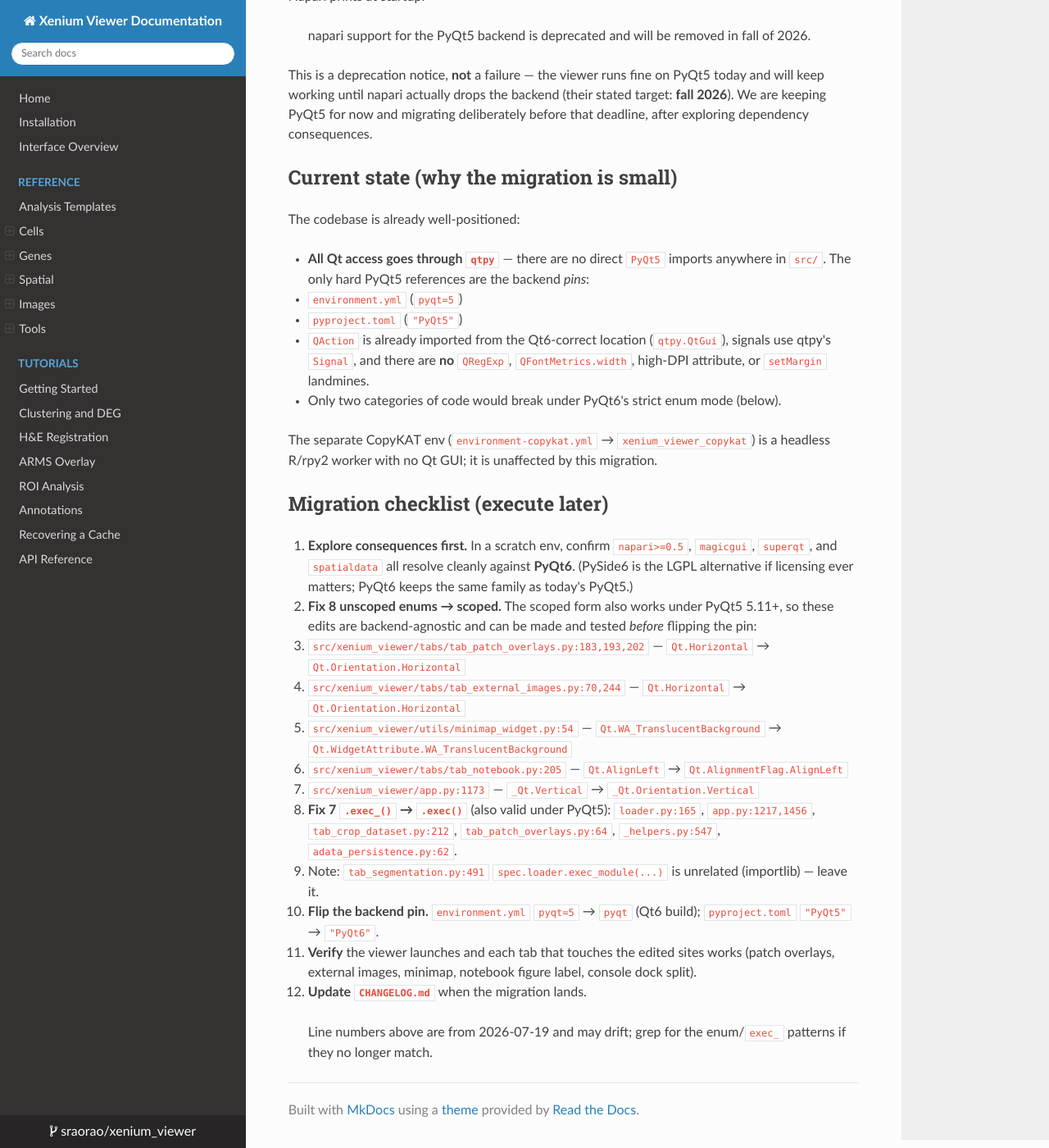
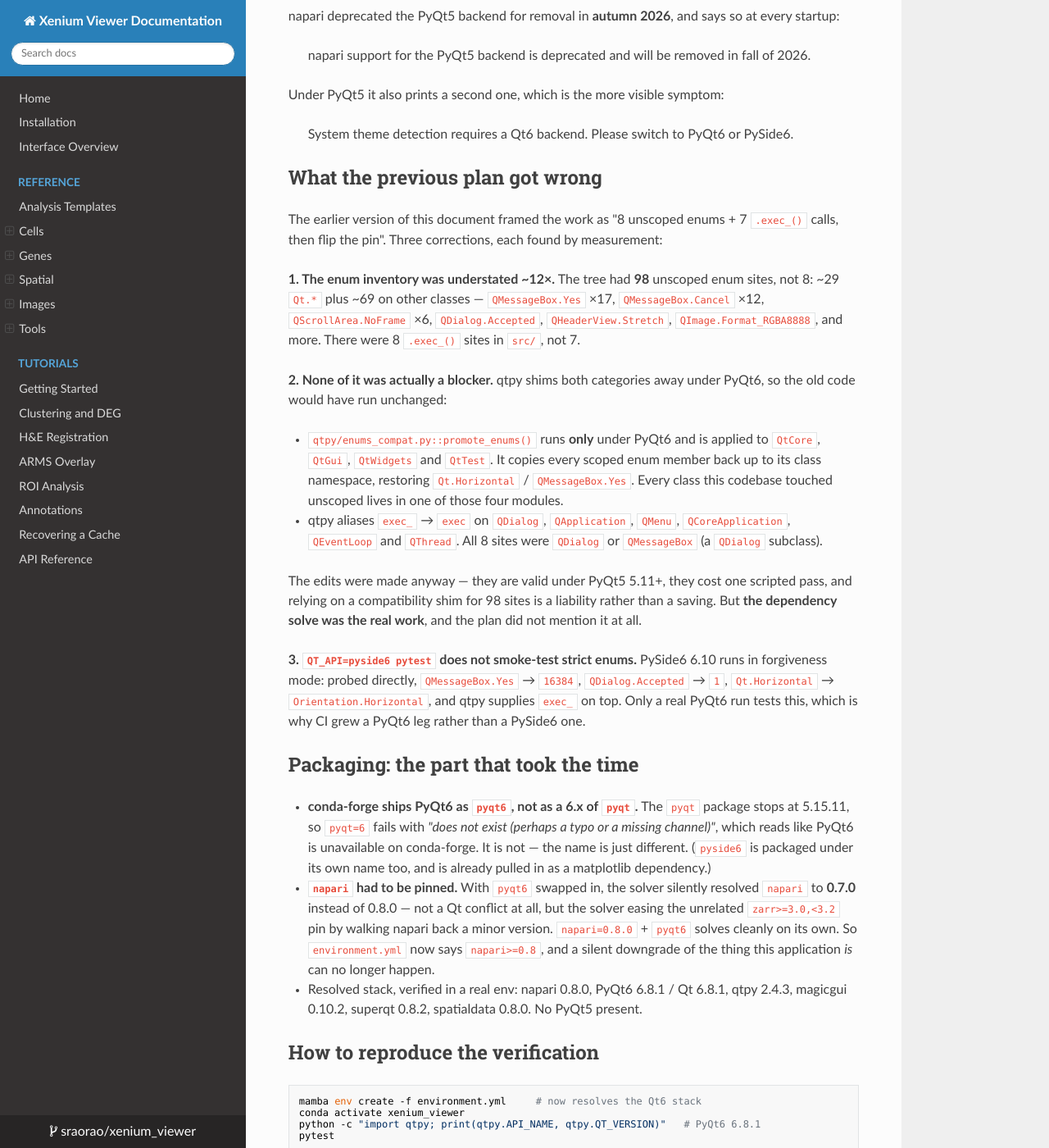
Before and after one commit to rao-genomics-lab/palms, an MkDocs documentation site: the page built from docs/pyqt6-migration.md, in a window 1280 px wide and 1400 px high, scrolled down 341 px. Shown: the whole window at 82% size. Built offline with MkDocs 1.6.1, drawn with Linux system fonts in a browser that asks for light colours; nearby versions of some CDN libraries; some of the changed text lies outside the part shown.

Commit message:
Migrate the Qt backend to PyQt6
Closes #15. napari deprecated the PyQt5 backend for removal in autumn 2026
and says so at every startup, alongside a second warning that system theme
detection needs Qt6.

environment.yml asks for `pyqt6`; pyproject.toml for `PyQt6`. The enum and
exec() edits landed separately and were already a no-op under PyQt5.

Two things the migration doc did not anticipate, both now recorded in it:

conda-forge ships PyQt6 as `pyqt6`, not as a 6.x of `pyqt` — that package
stops at 5.15.11, so `pyqt=6` fails with "does not exist (perhaps a typo or
a missing channel)", which reads as if PyQt6 were unavailable on the channel.

napari had to be pinned. With pyqt6 swapped in, the solver quietly resolved
napari to 0.7.0 — not a Qt conflict, but the solver easing the unrelated
`zarr>=3.0,<3.2` pin by walking napari back a minor version. napari=0.8.0 +
pyqt6 solves cleanly on its own, so `napari>=0.8` closes off a silent
downgrade of the thing this application is.

CI asserts the resolved backend before running the suite rather than adding
a second leg: both regressions above are invisible, and a green suite on the
wrong backend is what the migration was meant to end.

Verified in a real PyQt6 env (PyQt6 6.8.1 / Qt 6.8.1 / napari 0.8.0):
1045 passed, 24 skipped — identical to the PyQt5 baseline. All 40 scoped
enum forms were also evaluated under both bindings, and a widget-level smoke
test covers the six enums in minimap_widget that no test reaches.

Co-Authored-By: Claude Opus 5 <noreply@anthropic.com>
Claude-Session: https://claude.ai/code/session_0145GP8WoiYUy2tWatc34Jef

````diff
--- a/docs/pyqt6-migration.md
+++ b/docs/pyqt6-migration.md
@@ -1,61 +1,80 @@
-# TODO: Migrate napari off the deprecated PyQt5 backend → PyQt6
+# Migrating napari off the deprecated PyQt5 backend → PyQt6
 
-Status: **deferred / tracked** (as of 2026-07-19). No code changes made yet.
+Status: **done** (2026-08-24), issue #15. This file is now the record of what the
+migration actually required, because the plan it replaced was wrong in both
+directions — it overstated the code edits and understated the packaging.
 
 ## Why
 
-Napari prints at startup:
+napari deprecated the PyQt5 backend for removal in **autumn 2026**, and says so at
+every startup:
 
 > napari support for the PyQt5 backend is deprecated and will be removed in fall of 2026.
 
-This is a deprecation notice, **not** a failure — the viewer runs fine on PyQt5 today
-and will keep working until napari actually drops the backend (their stated target:
-**fall 2026**). We are keeping PyQt5 for now and migrating deliberately before that
-deadline, after exploring dependency consequences.
+Under PyQt5 it also prints a second one, which is the more visible symptom:
 
-## Current state (why the migration is small)
+> System theme detection requires a Qt6 backend. Please switch to PyQt6 or PySide6.
 
-The codebase is already well-positioned:
+## What the previous plan got wrong
 
-- **All Qt access goes through `qtpy`** — there are no direct `PyQt5` imports anywhere in
-  `src/`. The only hard PyQt5 references are the backend *pins*:
-  - `environment.yml` (`pyqt=5`)
-  - `pyproject.toml` (`"PyQt5"`)
-- `QAction` is already imported from the Qt6-correct location (`qtpy.QtGui`), signals use
-  qtpy's `Signal`, and there are **no** `QRegExp`, `QFontMetrics.width`, high-DPI
-  attribute, or `setMargin` landmines.
-- Only two categories of code would break under PyQt6's strict enum mode (below).
+The earlier version of this document framed the work as "8 unscoped enums + 7
+`.exec_()` calls, then flip the pin". Three corrections, each found by measurement:
 
-The separate CopyKAT env (`environment-copykat.yml` → `xenium_viewer_copykat`) is a headless
-R/rpy2 worker with no Qt GUI; it is unaffected by this migration.
+**1. The enum inventory was understated ~12×.** The tree had **98** unscoped enum
+sites, not 8: ~29 `Qt.*` plus ~69 on other classes — `QMessageBox.Yes` ×17,
+`QMessageBox.Cancel` ×12, `QScrollArea.NoFrame` ×6, `QDialog.Accepted`,
+`QHeaderView.Stretch`, `QImage.Format_RGBA8888`, and more. There were 8 `.exec_()`
+sites in `src/`, not 7.
 
-## Migration checklist (execute later)
+**2. None of it was actually a blocker.** qtpy shims both categories away under
+PyQt6, so the old code would have run unchanged:
 
-1. **Explore consequences first.** In a scratch env, confirm `napari>=0.5`, `magicgui`,
-   `superqt`, and `spatialdata` all resolve cleanly against **PyQt6**. (PySide6 is the
-   LGPL alternative if licensing ever matters; PyQt6 keeps the same family as today's
-   PyQt5.)
+- `qtpy/enums_compat.py::promote_enums()` runs **only** under PyQt6 and is applied
+  to `QtCore`, `QtGui`, `QtWidgets` and `QtTest`. It copies every scoped enum member
+  back up to its class namespace, restoring `Qt.Horizontal` / `QMessageBox.Yes`.
+  Every class this codebase touched unscoped lives in one of those four modules.
+- qtpy aliases `exec_` → `exec` on `QDialog`, `QApplication`, `QMenu`,
+  `QCoreApplication`, `QEventLoop` and `QThread`. All 8 sites were `QDialog` or
+  `QMessageBox` (a `QDialog` subclass).
 
-2. **Fix 8 unscoped enums → scoped.** The scoped form also works under PyQt5 5.11+, so
-   these edits are backend-agnostic and can be made and tested *before* flipping the pin:
-   - `src/xenium_viewer/tabs/tab_patch_overlays.py:183,193,202` — `Qt.Horizontal` → `Qt.Orientation.Horizontal`
-   - `src/xenium_viewer/tabs/tab_external_images.py:70,244` — `Qt.Horizontal` → `Qt.Orientation.Horizontal`
-   - `src/xenium_viewer/utils/minimap_widget.py:54` — `Qt.WA_TranslucentBackground` → `Qt.WidgetAttribute.WA_TranslucentBackground`
-   - `src/xenium_viewer/tabs/tab_notebook.py:205` — `Qt.AlignLeft` → `Qt.AlignmentFlag.AlignLeft`
-   - `src/xenium_viewer/app.py:1173` — `_Qt.Vertical` → `_Qt.Orientation.Vertical`
+The edits were made anyway — they are valid under PyQt5 5.11+, they cost one
+scripted pass, and relying on a compatibility shim for 98 sites is a liability
+rather than a saving. But **the dependency solve was the real work**, and the plan
+did not mention it at all.
 
-3. **Fix 7 `.exec_()` → `.exec()`** (also valid under PyQt5):
-   `loader.py:165`, `app.py:1217,1456`, `tab_crop_dataset.py:212`,
-   `tab_patch_overlays.py:64`, `_helpers.py:547`, `adata_persistence.py:62`.
-   - Note: `tab_segmentation.py:491` `spec.loader.exec_module(...)` is unrelated (importlib) — leave it.
+**3. `QT_API=pyside6 pytest` does not smoke-test strict enums.** PySide6 6.10
+runs in forgiveness mode: probed directly, `QMessageBox.Yes` → `16384`,
+`QDialog.Accepted` → `1`, `Qt.Horizontal` → `Orientation.Horizontal`, and qtpy
+supplies `exec_` on top. Only a real PyQt6 run tests this, which is why CI grew a
+PyQt6 leg rather than a PySide6 one.
 
-4. **Flip the backend pin.** `environment.yml` `pyqt=5` → `pyqt` (Qt6 build);
-   `pyproject.toml` `"PyQt5"` → `"PyQt6"`.
+## Packaging: the part that took the time
 
-5. **Verify** the viewer launches and each tab that touches the edited sites works
-   (patch overlays, external images, minimap, notebook figure label, console dock split).
+- **conda-forge ships PyQt6 as `pyqt6`, not as a 6.x of `pyqt`.** The `pyqt`
+  package stops at 5.15.11, so `pyqt=6` fails with *"does not exist (perhaps a
+  typo or a missing channel)"*, which reads like PyQt6 is unavailable on
+  conda-forge. It is not — the name is just different. (`pyside6` is packaged
+  under its own name too, and is already pulled in as a matplotlib dependency.)
+- **`napari` had to be pinned.** With `pyqt6` swapped in, the solver silently
+  resolved `napari` to **0.7.0** instead of 0.8.0 — not a Qt conflict at all, but
+  the solver easing the unrelated `zarr>=3.0,<3.2` pin by walking napari back a
+  minor version. `napari=0.8.0` + `pyqt6` solves cleanly on its own. So
+  `environment.yml` now says `napari>=0.8`, and a silent downgrade of the thing
+  this application *is* can no longer happen.
+- Resolved stack, verified in a real env: napari 0.8.0, PyQt6 6.8.1 / Qt 6.8.1,
+  qtpy 2.4.3, magicgui 0.10.2, superqt 0.8.2, spatialdata 0.8.0. No PyQt5 present.
 
-6. **Update `CHANGELOG.md`** when the migration lands.
+## How to reproduce the verification
 
-> Line numbers above are from 2026-07-19 and may drift; grep for the enum/`exec_` patterns
-> if they no longer match.
+```bash
+mamba env create -f environment.yml     # now resolves the Qt6 stack
+conda activate xenium_viewer
+python -c "import qtpy; print(qtpy.API_NAME, qtpy.QT_VERSION)"   # PyQt6 6.8.1
+pytest
+```
+
+CI (`.github/workflows/ci.yml`) does not add a second backend leg — the conda env
+*is* the PyQt6 leg now. What it adds instead is an assertion, before the suite
+runs, that the solved env really is PyQt6 and that napari did not walk backwards.
+Both of those regressions are silent, both have happened once already, and a green
+suite on the wrong backend is precisely what this migration was meant to end.
--- a/pyproject.toml
+++ b/pyproject.toml
@@ -42,7 +42,7 @@ dependencies = [
     "opencv-python",
     "shapely>=2",
     "qtpy",
-    "PyQt5",
+    "PyQt6",
     "magicgui",
     "superqt",
     "matplotlib",
````
Also changed, not shown: CHANGELOG.md (+41 -0 lines), CLAUDE.md (+12 -10 lines), environment.yml (+7 -2 lines), 1 other file.
